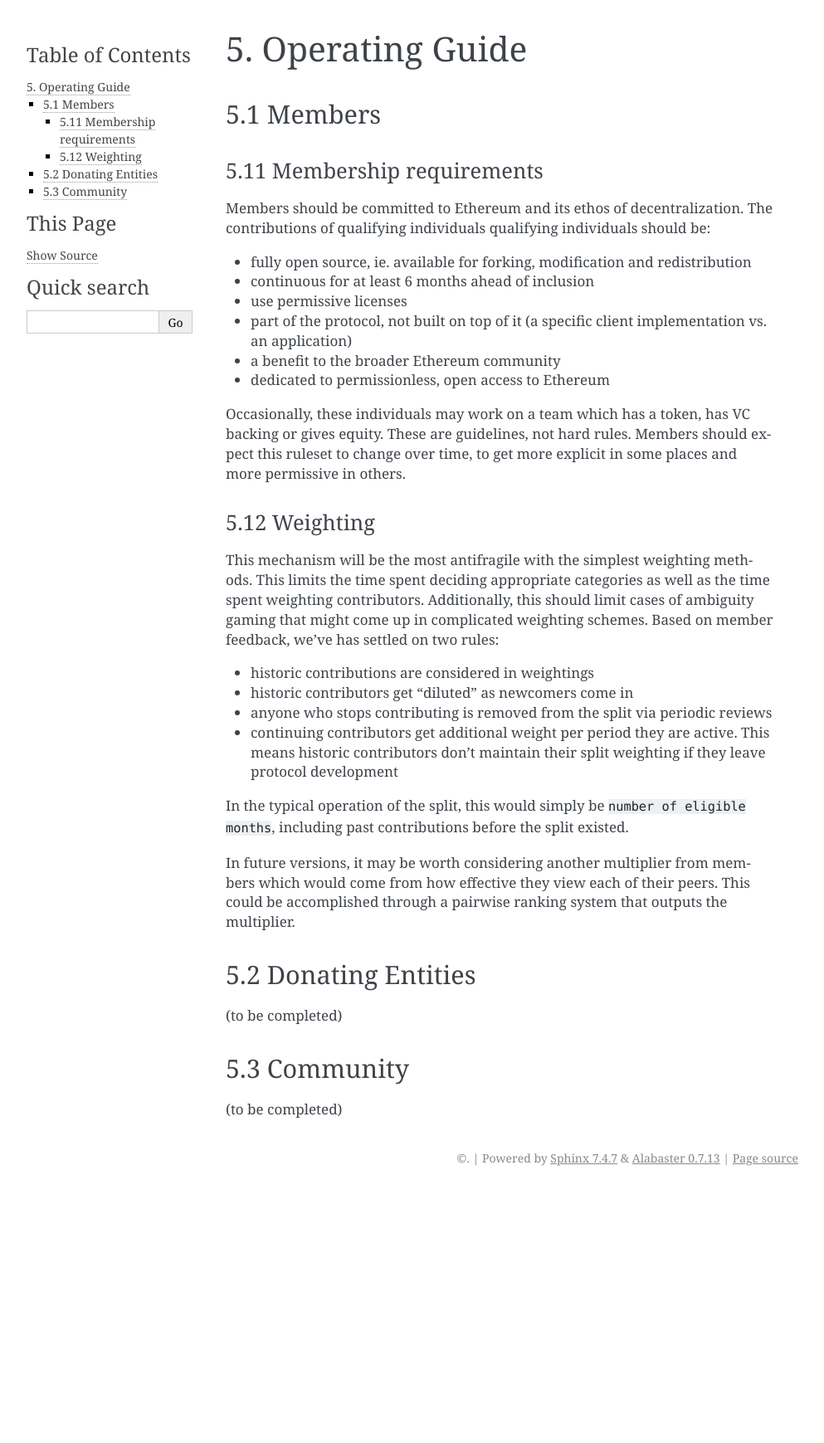
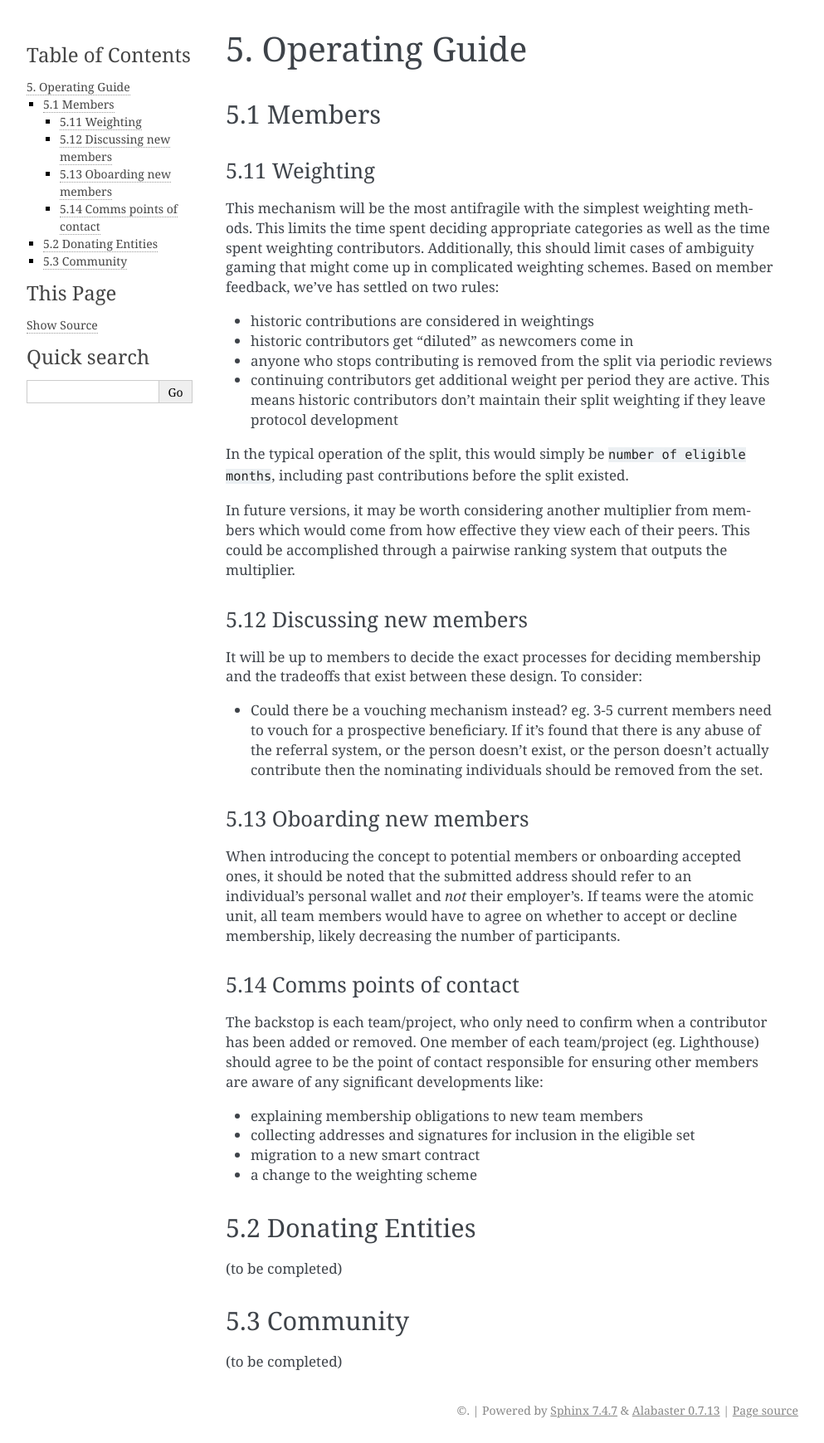
Before and after one commit to protocolguild/documentation, a Sphinx documentation site: the page built from docs/5-operating-guide.md, in a window 1280 px wide. Shown: the whole page at 83% size, without its empty margins (148-1141 px from the left). Built offline with Sphinx 7.4.7, drawn with Linux system fonts in a browser that asks for light colours; before the commit the page ends 1435 px from its top, so only the background shows below that.

Commit message:
Update 5-operating-guide.md

```diff
--- a/docs/5-operating-guide.md
+++ b/docs/5-operating-guide.md
@@ -2,20 +2,7 @@
 
 ### 5.1  Members
 
-#### 5.11 Membership requirements
-
-Members should be committed to Ethereum and its ethos of decentralization. The contributions of qualifying individuals qualifying individuals should be:
-
-- fully open source, ie. available for forking, modification and redistribution
-- continuous for at least 6 months ahead of inclusion
-- use permissive licenses
-- part of the protocol, not built on top of it (a specific client implementation vs. an application)
-- a benefit to the broader Ethereum community
-- dedicated to permissionless, open access to Ethereum
-
-Occasionally, these individuals may work on a team which has a token, has VC backing or gives equity. These are guidelines, not hard rules. Members should expect this ruleset to change over time, to get more explicit in some places and more permissive in others.
-
-#### 5.12 Weighting
+#### 5.11 Weighting
 
 This mechanism will be the most antifragile with the simplest weighting methods. This limits the time spent deciding appropriate categories as well as the time spent weighting contributors. Additionally, this should limit cases of ambiguity gaming that might come up in complicated weighting schemes. Based on member feedback, we've has settled on two rules:
 
@@ -28,6 +15,25 @@ In the typical operation of the split, this would simply be `number of eligible
 
 In future versions, it may be worth considering another multiplier from members which would come from how effective they view each of their peers. This could be accomplished through a pairwise ranking system that outputs the multiplier.
 
+#### 5.12 Discussing new members
+
+It will be up to members to decide the exact processes for deciding membership and the tradeoffs that exist between these design. To consider:
+
+- Could there be a vouching mechanism instead? eg. 3-5 current members need to vouch for a prospective beneficiary. If it's found that there is any abuse of the referral system, or the person doesn't exist, or the person doesn't actually contribute then the nominating individuals should be removed from the set.
+
+#### 5.13 Oboarding new members
+
+When introducing the concept to potential members or onboarding accepted ones, it should be noted that the submitted address should refer to an individual's personal wallet and *not* their employer's. If teams were the atomic unit, all team members would have to agree on whether to accept or decline membership, likely decreasing the number of participants.
+
+#### 5.14 Comms points of contact
+
+The backstop is each team/project, who only need to confirm when a contributor has been added or removed. One member of each team/project (eg. Lighthouse) should agree to be the point of contact responsible for ensuring other members are aware of any significant developments like:
+
+- explaining membership obligations to new team members
+- collecting addresses and signatures for inclusion in the eligible set
+- migration to a new smart contract
+- a change to the weighting scheme
+
 ### 5.2 Donating Entities
 
 (to be completed)
```
